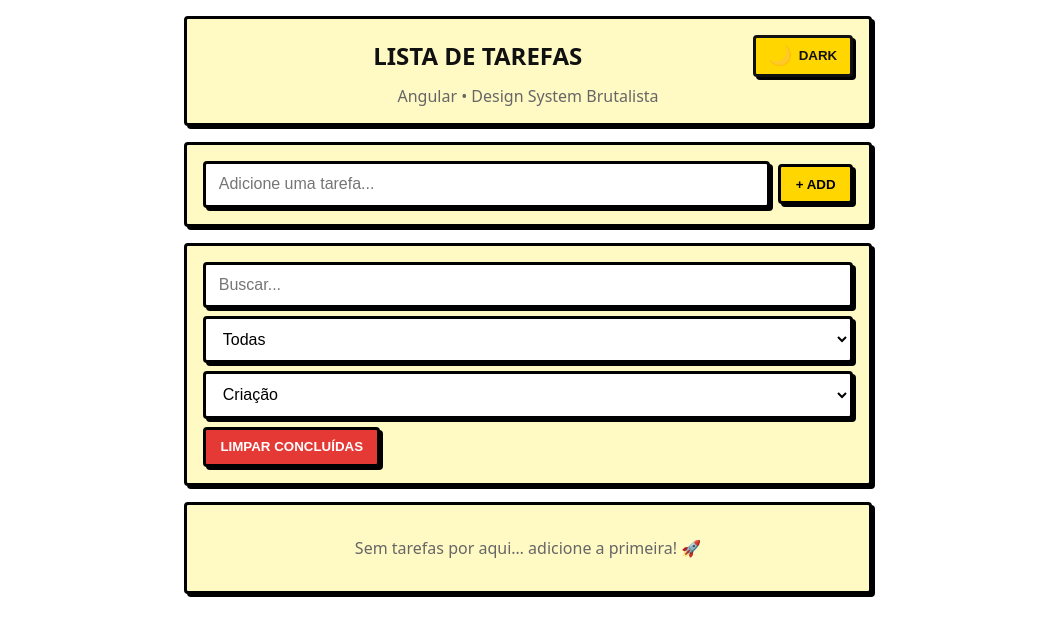
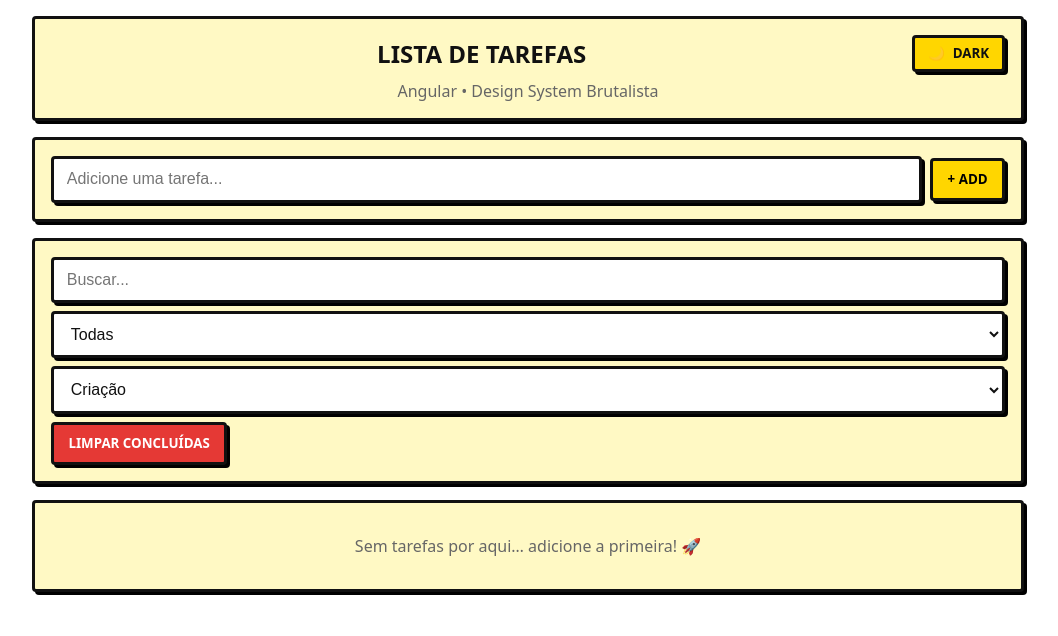
Before and after one commit to oadcavalcante/to-do-brutal, an Angular app: page / in a window 1280 px wide. Shown: the top 636 px of the page, without its empty margins (112-1170 px from the left). Built offline with nearby package versions, Linux system fonts and the light colour scheme.

Commit message:
:lipstick: styles: ajustando estilos, corrigindo inconsistências.

```diff
--- a/src/app/features/todos/todo-page.component.scss
+++ b/src/app/features/todos/todo-page.component.scss
@@ -1,72 +1,14 @@
+/* ===========================
+   📋 TODO PAGE (LAYOUT LOCAL)
+   =========================== */
+
 .container {
-  max-width: 720px;
+  max-width: 1024px;
   margin: 0 auto;
   padding: 1rem;
 }
 
-.header-brutal {
-  text-align: center;
-  padding: var(--sp-4);
-  display: flex;
-  flex-direction: column;
-  align-items: center;
-  justify-content: center;
-
-  .header-content {
-    width: 100%;
-    display: flex;
-    align-items: center;
-    justify-content: space-between;
-
-    .title {
-      flex: 1;
-      text-align: center;
-      font-size: var(--fs-xl);
-      margin: 0;
-    }
-
-    .toggle-theme {
-      flex-shrink: 0;
-      background: var(--clr-accent);
-      border: var(--border-w) solid var(--clr-primary);
-      border-radius: var(--radius);
-      box-shadow: var(--shadow);
-      padding: 0.4rem 0.8rem;
-      display: flex;
-      align-items: center;
-      gap: 0.4rem;
-      font-weight: 700;
-      cursor: pointer;
-      text-transform: uppercase;
-      transition: transform 0.15s ease;
-    }
-
-    .toggle-theme:hover {
-      transform: translateY(-2px);
-    }
-
-    .toggle-theme:active {
-      transform: translateY(1px);
-    }
-  }
-
-  .subtitle {
-    color: var(--clr-muted);
-    margin-top: 0.5rem;
-  }
-}
-
-.header-center {
-  text-align: center;
-  h1 {
-    margin: 0;
-    font-size: var(--fs-xl);
-  }
-  .subtitle {
-    color: var(--clr-muted);
-  }
-}
-
+/* ===== Layout Geral ===== */
 .row {
   display: flex;
   align-items: center;
@@ -82,18 +24,11 @@
   min-width: 200px;
 }
 
+/* ===== Drag and Drop ===== */
 .todo {
-  background: var(--clr-bg, #fff);
-  border: 2px solid #000;
-  border-radius: 6px;
-  padding: 0.5rem 1rem;
-  display: flex;
-  align-items: center;
-  justify-content: space-between;
-  gap: 1rem;
-  transition: transform 0.15s ease, box-shadow 0.15s ease;
   cursor: grab;
   user-select: none;
+  transition: transform 0.15s ease, box-shadow 0.15s ease;
 }
 
 .todo--dragging {
@@ -109,73 +44,19 @@
   margin-right: 0.5rem;
 }
 
-.todo--done .todo__title {
-  text-decoration: line-through;
-  font-style: italic;
-  opacity: 0.8;
-}
-
-:root[data-theme="dark"] .todo--done {
-  background: #00c853; /* verde neon brutalista */
-  color: #111;
-  border-color: #fff;
-  box-shadow: 3px 3px 0 #fff;
-}
-
-.todo__actions {
-  display: flex;
-  gap: 0.5rem;
-}
-
-.edit-card {
-  background: #fef08a;
-}
-
+/* ===== Tarefas vazias ===== */
 .empty {
   text-align: center;
   color: var(--clr-muted);
   padding: 1rem;
 }
 
-.toggle-theme {
-  display: flex;
-  align-items: center;
-  justify-content: center;
-  gap: 0.5rem;
-  font-weight: 700;
-  text-transform: uppercase;
-  background: var(--clr-accent);
-  color: var(--clr-text);
-  border: var(--border-w) solid var(--clr-primary);
-  border-radius: var(--radius);
-  box-shadow: var(--shadow);
-  cursor: pointer;
-  padding: 0.4rem 0.8rem;
-  transition: all 0.2s ease;
-
-  .icon {
-    font-size: 1.2rem;
-  }
-
-  &:hover {
-    transform: translateY(-2px);
-  }
-
-  &:active {
-    transform: translateY(1px);
-  }
+/* ===== Card de edição inline ===== */
+.edit-card {
+  background: #fef08a;
 }
 
-[data-theme="dark"] .toggle-theme {
-  background: var(--clr-text);
-  color: var(--clr-bg);
-  border-color: var(--clr-text);
-  .icon {
-    filter: brightness(1.2);
-  }
-}
-
-/* Mobile fix */
+/* ===== Responsividade ===== */
 @media (max-width: 600px) {
   .row {
     flex-direction: column;
--- a/src/styles.scss
+++ b/src/styles.scss
@@ -1,4 +1,7 @@
-/* You can add global styles to this file, and also import other style files */
+/* ===========================
+   🎨 DESIGN SYSTEM BRUTALISTA
+   =========================== */
+
 /* -------- DESIGN TOKENS -------- */
 :root {
   /* cores base (tema claro) */
@@ -6,11 +9,11 @@
   --clr-surface: #fff9c4; /* amarelo pastel */
   --clr-surface-alt: #c8e6c9; /* verde claro */
   --clr-text: #111;
-  --clr-primary: #111; /* preto p/ contorno e texto forte */
-  --clr-accent: #ffd600; /* amarelo */
-  --clr-success: #00c853; /* verde vivo */
-  --clr-danger: #e53935; /* vermelho */
-  --clr-warning: #ffb300; /* laranja */
+  --clr-primary: #111;
+  --clr-accent: #ffd600;
+  --clr-success: #00c853;
+  --clr-danger: #e53935;
+  --clr-warning: #ffb300;
   --clr-muted: #666;
 
   /* tipografia */
@@ -22,7 +25,7 @@
   --fs-lg: 1.25rem;
   --fs-xl: 1.5rem;
 
-  /* espaçamentos/raios */
+  /* espaçamentos e bordas */
   --sp-1: 0.25rem;
   --sp-2: 0.5rem;
   --sp-3: 0.75rem;
@@ -30,12 +33,12 @@
   --sp-6: 1.5rem;
   --radius: 0.25rem;
 
-  /* “brutalismo”: contorno grosso + sombra chapada */
+  /* brutalismo: contorno + sombra */
   --border-w: 3px;
   --shadow: 3px 3px 0 #000;
 }
 
-/* tema escuro */
+/* -------- TEMA ESCURO -------- */
 :root[data-theme="dark"] {
   --clr-bg: #0f1115;
   --clr-surface: #1a1a1a;
@@ -47,21 +50,21 @@
   --clr-danger: #ef5350;
   --clr-warning: #ffa726;
   --clr-muted: #aaa;
-
   --shadow: 3px 3px 0 #fff;
 }
 
-/* -------- RESET RÁPIDO -------- */
+/* ===========================
+   🧼 RESET E BASE GLOBAL
+   =========================== */
 * {
   box-sizing: border-box;
   -webkit-tap-highlight-color: transparent;
   touch-action: manipulation;
 }
+
 html,
 body {
   height: 100%;
-}
-body {
   margin: 0;
   background: var(--clr-bg);
   color: var(--clr-text);
@@ -70,111 +73,265 @@ body {
 }
 
 button {
-  touch-action: manipulation; /* evita zoom e gestos duplos */
+  touch-action: manipulation; /* evita zoom duplo no mobile */
+  font-family: inherit;
 }
 
-/* -------- UTILITÁRIOS -------- */
+/* ===========================
+   🧱 UTILITÁRIOS
+   =========================== */
 .container {
   max-width: 920px;
   margin: 0 auto;
   padding: var(--sp-6) var(--sp-4);
 }
+
 .stack > * + * {
   margin-top: var(--sp-4);
 }
+
 .row {
   display: flex;
   gap: var(--sp-3);
   align-items: center;
 }
+
+.row.wrap {
+  flex-wrap: wrap;
+}
+
+.flex-grow {
+  flex: 1;
+  min-width: 200px;
+}
+
 .card {
   background: var(--clr-surface);
   padding: var(--sp-4);
-  border: var(--border-w) solid #000;
+  border: var(--border-w) solid var(--clr-primary);
   border-radius: var(--radius);
   box-shadow: var(--shadow);
 }
 
-/* -------- CONTROLES (DS) -------- */
+/* ===========================
+   🎛️ CONTROLES E BOTÕES
+   =========================== */
 .btn {
   display: inline-flex;
   align-items: center;
+  justify-content: center;
   gap: 0.5rem;
   padding: 0.6rem 0.9rem;
   font-weight: 700;
   text-transform: uppercase;
-  border: var(--border-w) solid #000;
+  border: var(--border-w) solid var(--clr-primary);
   border-radius: var(--radius);
   background: var(--clr-accent);
   color: #000;
   cursor: pointer;
   box-shadow: var(--shadow);
+  transition: transform 0.15s ease;
 }
+
 .btn:is(:hover, :focus) {
-  transform: translateY(-1px);
+  transform: translateY(-2px);
 }
+
 .btn--success {
   background: var(--clr-success);
   color: #fff;
 }
+
 .btn--danger {
   background: var(--clr-danger);
   color: #fff;
 }
+
 .btn--ghost {
   background: #fff;
 }
+
 .btn--block {
   width: 100%;
 }
 
+/* ===========================
+   🧾 INPUTS / SELECTS
+   =========================== */
 .input,
 .select,
 .textarea {
   width: 100%;
   padding: 0.7rem 0.8rem;
   font-size: var(--fs-md);
-  border: var(--border-w) solid #000;
+  border: var(--border-w) solid var(--clr-primary);
   border-radius: var(--radius);
+  background: #fff;
+  box-shadow: var(--shadow);
+  color: var(--clr-text);
+}
+
+:root[data-theme="dark"] .input,
+:root[data-theme="dark"] .select,
+:root[data-theme="dark"] .textarea {
+  background: #111;
+  color: #fff;
+  border-color: #fff;
+}
+
+/* ===========================
+   ☑️ CHECKBOX
+   =========================== */
+.checkbox {
+  inline-size: 1.15rem;
+  block-size: 1.15rem;
+  accent-color: #000;
+  border: var(--border-w) solid var(--clr-primary);
+}
+
+/* ===========================
+   🏷️ TAGS
+   =========================== */
+.tag {
+  display: inline-block;
+  padding: 0.15rem 0.5rem;
+  border: var(--border-w) solid var(--clr-primary);
   background: #fff;
   box-shadow: var(--shadow);
 }
 
-.checkbox {
-  inline-size: 1.15rem;
-  block-size: 1.15rem;
-  accent-color: #000;
-  border: var(--border-w) solid #000;
-}
-
-.tag {
-  display: inline-block;
-  padding: 0.15rem 0.5rem;
-  border: var(--border-w) solid #000;
-  background: #fff;
-  box-shadow: var(--shadow);
-}
-
-/* Lista “brutal” */
+/* ===========================
+   ✅ LISTA DE TAREFAS
+   =========================== */
 .todo {
   display: flex;
   align-items: center;
   justify-content: space-between;
   padding: 0.6rem 0.75rem;
-  border: var(--border-w) solid #000;
+  border: var(--border-w) solid var(--clr-primary);
   border-radius: var(--radius);
   background: var(--clr-surface-alt);
   box-shadow: var(--shadow);
+  transition: transform 0.15s ease;
 }
+
 .todo--done {
   background: #a5d6a7;
   text-decoration: line-through;
   color: #0b3d0b;
 }
+
+/* tema escuro: concluídas visíveis */
+:root[data-theme="dark"] .todo--done {
+  background: #00c853; /* verde neon brutalista */
+  color: #111;
+  border-color: #fff;
+  box-shadow: 3px 3px 0 #fff;
+}
+
 .todo__title {
   font-weight: 700;
 }
+
 .todo__actions {
   display: flex;
   gap: 0.4rem;
 }
+
+/* drag handle */
+.drag-handle {
+  font-size: 1.2rem;
+  opacity: 0.6;
+  cursor: grab;
+  margin-right: 0.5rem;
+}
+
+.todo--dragging {
+  transform: scale(1.03);
+  box-shadow: 0 4px 10px rgba(0, 0, 0, 0.25);
+  cursor: grabbing;
+}
+
+/* ===========================
+   🕹️ HEADER E TEMA
+   =========================== */
+.header-brutal {
+  text-align: center;
+  padding: var(--sp-4);
+  display: flex;
+  flex-direction: column;
+  align-items: center;
+  justify-content: center;
+
+  .header-content {
+    width: 100%;
+    display: flex;
+    align-items: center;
+    justify-content: space-between;
+
+    .title {
+      flex: 1;
+      text-align: center;
+      font-size: var(--fs-xl);
+      margin: 0;
+    }
+  }
+
+  .subtitle {
+    color: var(--clr-muted);
+    margin-top: 0.5rem;
+  }
+}
+
+/* botão de alternância de tema */
+.toggle-theme {
+  display: inline-flex;
+  align-items: center;
+  justify-content: center;
+  gap: 0.5rem;
+  font-weight: 700;
+  text-transform: uppercase;
+  background: var(--clr-accent);
+  color: var(--clr-text);
+  border: var(--border-w) solid var(--clr-primary);
+  border-radius: var(--radius);
+  box-shadow: var(--shadow);
+  cursor: pointer;
+  padding: 0.4rem 0.8rem;
+  transition: transform 0.15s ease;
+}
+
+.toggle-theme:hover {
+  transform: translateY(-2px);
+}
+
+.toggle-theme:active {
+  transform: translateY(1px);
+}
+
+/* modo escuro */
+[data-theme="dark"] .toggle-theme {
+  background: var(--clr-text);
+  color: var(--clr-bg);
+  border-color: var(--clr-text);
+}
+
+/* ===========================
+   📱 MOBILE FIXES
+   =========================== */
+@media (max-width: 600px) {
+  .row {
+    flex-direction: column;
+    align-items: stretch;
+  }
+
+  .todo {
+    flex-direction: column;
+    align-items: flex-start;
+  }
+
+  .todo__actions {
+    width: 100%;
+    justify-content: flex-end;
+  }
+}
```
